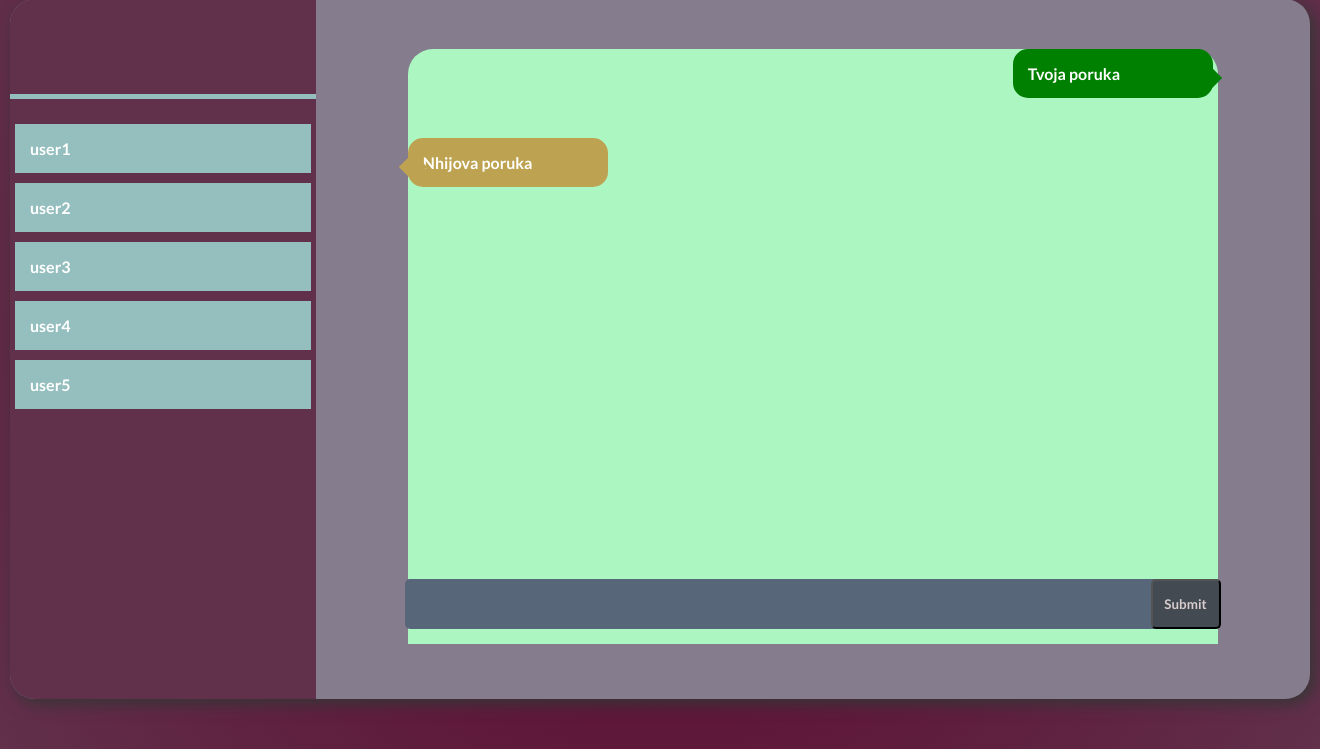
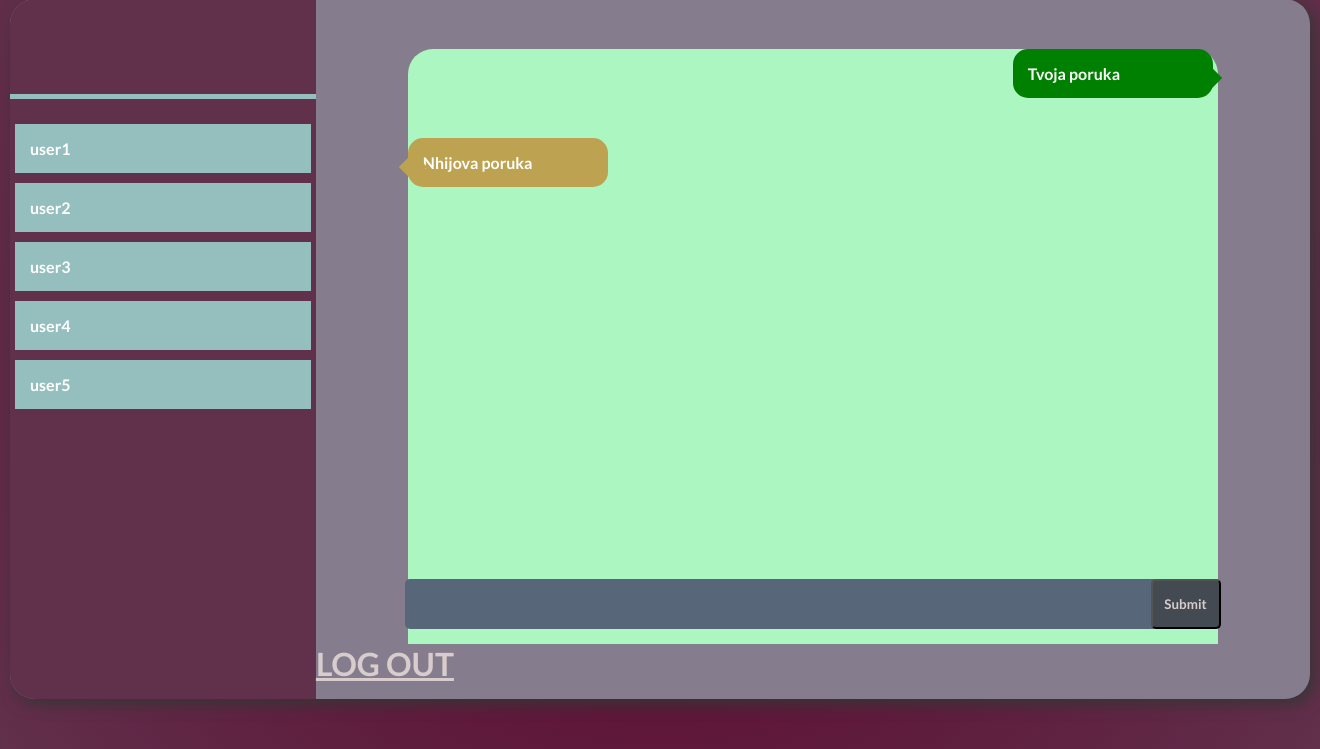
Before and after one commit to MaskoMasko/tesitng, a Python web app: template templates/chat.html in a window 1320 px wide. Shown: the part 51-800 px from the top of the page. Run offline with Jinja, Linux system fonts and the light colour scheme; the template is opened without the code that fills it, so the values that code supplies are empty; some libraries are stand-ins or nearby versions.

Commit message:
Update chat.html

```diff
--- a/templates/chat.html
+++ b/templates/chat.html
@@ -40,6 +40,9 @@
                 <button type="submit" class="send">Submit</button>
             </form>
     </div>
+    <div>
+        <h1><a href="/signout">LOG OUT</a></h1>
+    </div>
 <script src="https://cdnjs.cloudflare.com/ajax/libs/socket.io/4.0.1/socket.io.js" integrity="sha512-q/dWJ3kcmjBLU4Qc47E4A9kTB4m3wuTY7vkFJDTZKjTs8jhyGQnaUrxa0Ytd0ssMZhbNua9hE+E7Qv1j+DyZwA==" crossorigin="anonymous"></script>
 <script type="text/javascript" charset="utf-8">
     var socket = io();
```
